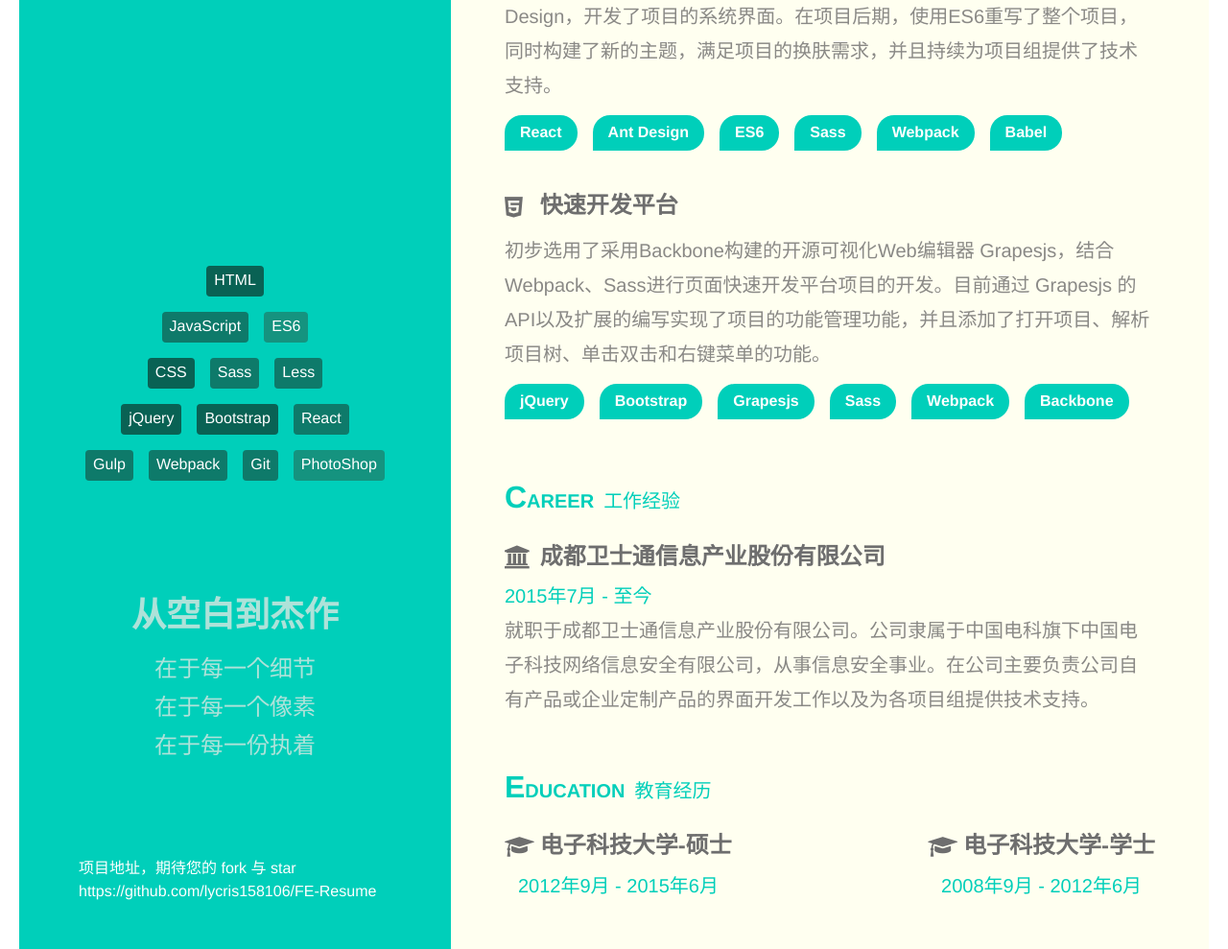
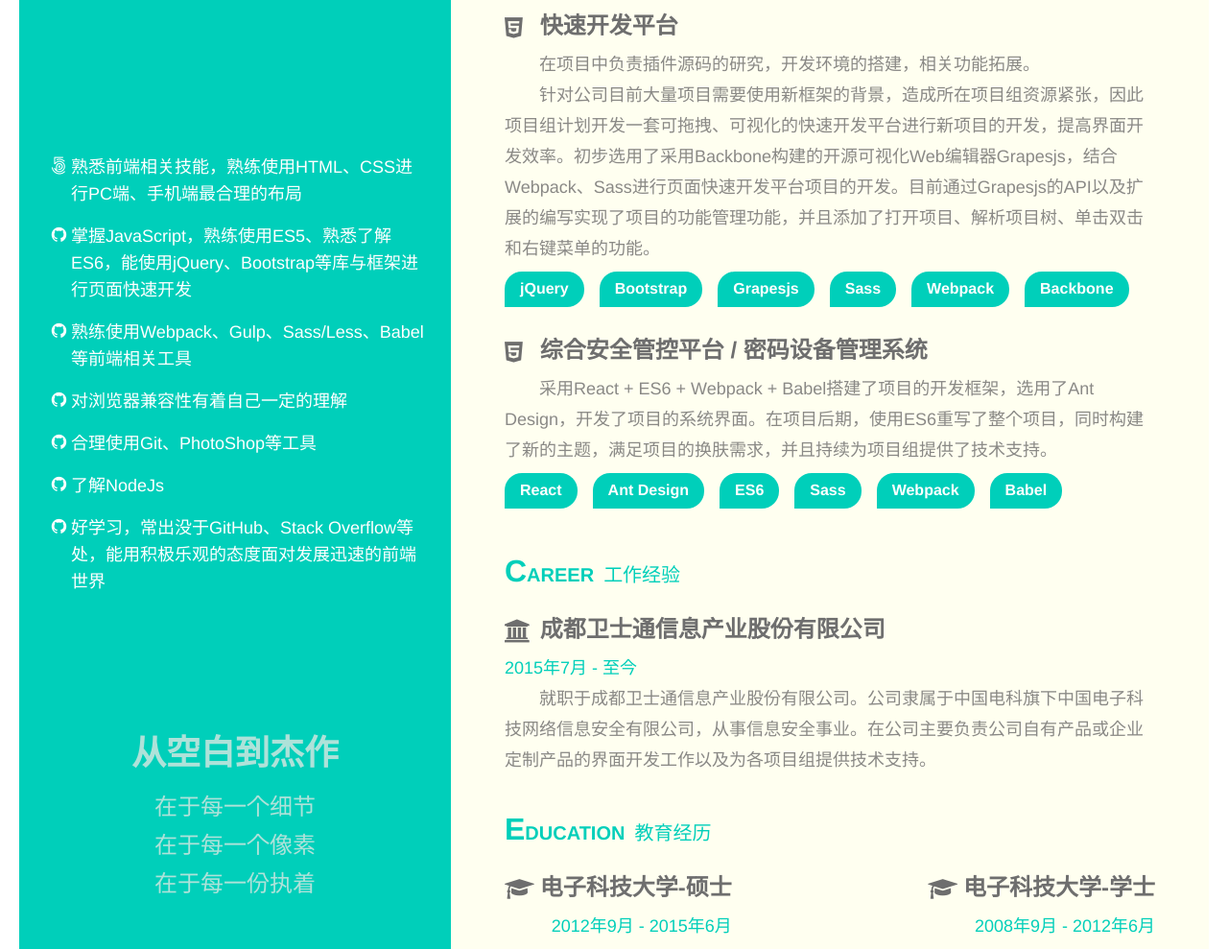
Before and after one commit to lycris158106/FE-Resume, a website: page app/html/print.html in a window 1280 px wide. Shown: the part 765-1754 px from the top of the page at 96% size. Drawn offline with Linux system fonts and the light colour scheme.

Commit message:
修改了打印简历的排版和样式
修改了打印简历的排版和样式

```diff
--- a/app/html/print.html
+++ b/app/html/print.html
@@ -11,12 +11,12 @@
 
 <main>
   <aside>
-    <section class="personal">
-      <section class="photo">
+    <div class="personal">
+      <div class="photo">
         <img src="../dist/images/photo.png">
-      </section>
-      <section class="name">任 轲</section>
-      <section class="position">Web前端开发工程师</section>
+      </div>
+      <div class="name">任 轲</div>
+      <div class="position">Web前端开发工程师</div>
       <ul class="contact">
         <li class="list-item">
           <i class="fa fa-fw fa-phone"></i>
@@ -39,47 +39,47 @@
           <span>https://github.com/lycris158106</span>
         </li>
       </ul>
-    </section>
+    </div>
 
-    <section class="skills">
-      <div class="detail-row">
-        <span class="label label-skilled">HTML</span>
-      </div>
-      <div class="detail-row">
-        <span class="label label-comprehend">JavaScript</span>
-        <span class="label label-learning">ES6</span>
-      </div>
-      <div class="detail-row">
-        <span class="label label-skilled">CSS</span>
-        <span class="label label-comprehend">Sass</span>
-        <span class="label label-comprehend">Less</span>
-      </div>
-      <div class="detail-row">
-        <span class="label label-skilled">jQuery</span>
-        <span class="label label-skilled">Bootstrap</span>
-        <span class="label label-comprehend">React</span>
-      </div>
-      <div class="detail-row">
-        <span class="label label-comprehend">Gulp</span>
-        <span class="label label-comprehend">Webpack</span>
-        <span class="label label-comprehend">Git</span>
-        <span class="label label-learning">PhotoShop</span>
-      </div>
-    </section>
+    <div class="advantage">
+      <ul class="list">
+        <li>
+          <i class="fa fa-fw fa-500px"></i>
+          <span>熟悉前端相关技能，熟练使用HTML、CSS进行PC端、手机端最合理的布局</span>
+        </li>
+        <li>
+          <i class="fa fa-fw fa-github"></i>
+          <span>掌握JavaScript，熟练使用ES5、熟悉了解ES6，能使用jQuery、Bootstrap等库与框架进行页面快速开发</span>
+        </li>
+        <li>
+          <i class="fa fa-fw fa-github"></i>
+          <span>熟练使用Webpack、Gulp、Sass/Less、Babel等前端相关工具</span>
+        </li>
+        <li>
+          <i class="fa fa-fw fa-github"></i>
+          <span>对浏览器兼容性有着自己一定的理解</span>
+        </li>
+        <li>
+          <i class="fa fa-fw fa-github"></i>
+          <span>合理使用Git、PhotoShop等工具</span>
+        </li>
+        <li>
+          <i class="fa fa-fw fa-github"></i>
+          <span>了解NodeJs</span></li>
+        <li>
+          <i class="fa fa-fw fa-github"></i>
+          <span>好学习，常出没于GitHub、Stack Overflow等处，能用积极乐观的态度面对发展迅速的前端世界</span>
+        </li>
+      </ul>
+    </div>
 
-    <section class="aspiration">
+    <div class="aspiration">
       <span>从空白到杰作</span>
       <span>在于每一个细节</span>
       <span>在于每一个像素</span>
       <span>在于每一份执着</span>
-    </section>
-
-    <section class="tooltip">
-      <span>项目地址，期待您的 fork 与 star</span>
-      <span>https://github.com/lycris158106/FE-Resume</span>
-    </section>
+    </div>
   </aside>
-
   <article>
     <section class="intention">
       <div class="title">
@@ -91,10 +91,13 @@
         <span>Web前端开发工程师</span>
       </div>
       <div class="description">
-        具有与<span style="color:#00cfba">&nbsp;产品经理&nbsp;视觉设计&nbsp;后端选手&nbsp;</span>和谐相处的特殊能力。
+        创造出赏心悦目的界面是我追求的目标！
       </div>
       <div class="description">
-        创造出赏心悦目的界面是我追求的目标！
+        希望从事一款公司的自有产品的设计、开发与迭代！
+      </div>
+      <div class="description">
+        可以同<span style="color:#00cfba">&nbsp;产品经理&nbsp;视觉设计&nbsp;后端选手&nbsp;</span>通力配合！
       </div>
       <div class="description">
         爱好开放的工作氛围，期待与一群志同道合的伙伴一起创造更大的价值！
@@ -111,7 +114,13 @@
         <span>软件产品用户界面</span>
       </div>
       <div class="description">
-        采用jQuery与Bootstrap、Sass/Less预编译器、Gulp及其系列插件构建开发环境，为公司搭建新一代软件产品的用户界面。针对公司产品的常见需求及运行环境，对Bootstrap在IE8下进行了优化，并选用系列插件扩展了产品的基本功能。
+        在项目中主要负责前端框架与工具的研究与应用，浏览器兼容性研究，框架的搭建，项目的具体应用。
+      </div>
+      <div class="description">
+        采用jQuery与Bootstrap、Gulp及其系列插件构建开发环境，为公司搭建新一代软件产品的用户界面，用于公司软件产品的升级换代。针对公司产品的常见需求及运行环境，对Bootstrap在IE8下进行了优化，并选用系列插件扩展了产品的基本功能。
+      </div>
+      <div class="description">
+        近一年多以来，采用软件产品用户界面框架，前后开展了多个项目，成功的应用于公司内部、成都市各检察院、中电科30研究所等处。同时为项目组提供了技术支持，在公司内取得了较好的反馈。
       </div>
       <div class="detail-row">
         <div class="label">jQuery</div>
@@ -119,6 +128,24 @@
         <div class="label">JavaScript</div>
         <div class="label">Sass</div>
         <div class="label">Gulp</div>
+      </div>
+      <div class="name">
+        <i class="fa fa-fw fa-html5"></i>
+        <span>快速开发平台</span>
+      </div>
+      <div class="description">
+        在项目中负责插件源码的研究，开发环境的搭建，相关功能拓展。
+      </div>
+      <div class="description">
+        针对公司目前大量项目需要使用新框架的背景，造成所在项目组资源紧张，因此项目组计划开发一套可拖拽、可视化的快速开发平台进行新项目的开发，提高界面开发效率。初步选用了采用Backbone构建的开源可视化Web编辑器Grapesjs，结合Webpack、Sass进行页面快速开发平台项目的开发。目前通过Grapesjs的API以及扩展的编写实现了项目的功能管理功能，并且添加了打开项目、解析项目树、单击双击和右键菜单的功能。
+      </div>
+      <div class="detail-row">
+        <div class="label">jQuery</div>
+        <div class="label">Bootstrap</div>
+        <div class="label">Grapesjs</div>
+        <div class="label">Sass</div>
+        <div class="label">Webpack</div>
+        <div class="label">Backbone</div>
       </div>
       <div class="name">
         <i class="fa fa-fw fa-html5"></i>
@@ -134,22 +161,6 @@
         <div class="label">Sass</div>
         <div class="label">Webpack</div>
         <div class="label">Babel</div>
-      </div>
-      <div class="name">
-        <i class="fa fa-fw fa-html5"></i>
-        <span>快速开发平台</span>
-      </div>
-      <div class="description">
-        初步选用了采用Backbone构建的开源可视化Web编辑器 Grapesjs，结合Webpack、Sass进行页面快速开发平台项目的开发。目前通过 Grapesjs
-        的API以及扩展的编写实现了项目的功能管理功能，并且添加了打开项目、解析项目树、单击双击和右键菜单的功能。
-      </div>
-      <div class="detail-row">
-        <div class="label">jQuery</div>
-        <div class="label">Bootstrap</div>
-        <div class="label">Grapesjs</div>
-        <div class="label">Sass</div>
-        <div class="label">Webpack</div>
-        <div class="label">Backbone</div>
       </div>
     </section>
 
@@ -193,6 +204,10 @@
       </div>
     </section>
   </article>
+  <div class="tooltip">
+    <span>项目地址: https://github.com/lycris158106/FE-Resume</span>
+    <span>期待您宝贵的意见</span>
+  </div>
 </main>
 
 </body>
--- a/app/src/sass/print.scss
+++ b/app/src/sass/print.scss
@@ -12,6 +12,7 @@
   color: #fff;
   font-family: '思源黑体', "Helvetica Neue", Helvetica, "PingFang SC", "Hiragino Sans GB", "Microsoft YaHei", "微软雅黑", Arial, sans-serif;
   main {
+    position: relative;
     display: flex;
     width: 1240px;
     height: 1754px;
@@ -28,7 +29,6 @@
         display: flex;
         flex-direction: column;
         align-items: center;
-        flex-grow: 1;
 
         .photo {
           flex-basis: 256px;
@@ -51,7 +51,7 @@
         }
 
         .position {
-          margin-bottom: 32px;
+          margin-bottom: 24px;
           line-height: 48px;
           font-size: 26px;
           font-weight: 600;
@@ -80,10 +80,34 @@
         }
       }
 
+      .advantage {
+        @include center;
+        flex-direction: column;
+
+        .list {
+          padding: 0 24px 0 54px;
+          margin: 0;
+          list-style: none;
+
+          li {
+            position: relative;
+            margin: 0 0 16px 0;
+            line-height: 28px;
+            font-size: 18px;
+
+            .fa {
+              position: absolute;
+              top: 4px;
+              left: -24px;
+            }
+          }
+        }
+      }
+
       .aspiration {
         @include center;
         flex-direction: column;
-        margin-bottom: 96px;
+        margin-bottom: 48px;
         color: #aee2d9;
         span {
           display: flex;
@@ -97,30 +121,6 @@
           flex-basis: 72px;
           font-size: 36px;
           font-weight: 600;
-        }
-      }
-
-      .skills {
-        @include center;
-        flex-direction: column;
-        margin-bottom: 96px;
-        .detail-row {
-          display: flex;
-          justify-content: space-between;
-        }
-      }
-
-      .tooltip {
-        display: flex;
-        flex-direction: column;
-        padding: 0 0 0 62px;
-        margin: 0 0 48px;
-        font-size: 16px;
-        color: #fff;
-        span {
-          display: flex;
-          flex-basis: 24px;
-          align-items: center;
         }
       }
     }
@@ -165,17 +165,20 @@
         .description {
           display: flex;
           align-items: center;
-          font-size: 20px;
+          font-size: 18px;
           font-weight: 500;
-          line-height: 36px;
+          line-height: 32px;
           color: #8a8986;
         }
       }
 
       .project {
+        .description {
+          text-indent: 2em;
+        }
         .detail-row {
           display: flex;
-          margin-bottom: 1.5em;
+          margin-bottom: 12px;
 
           &:last-child {
             margin-bottom: 0;
@@ -189,8 +192,11 @@
             background: #00cfba;
           }
         }
-        .description {
-          margin: .25em 0;
+      }
+
+      .career {
+        .description:not(.duration) {
+          text-indent: 2em;
         }
       }
 
@@ -198,6 +204,7 @@
       .education {
         .duration {
           color: #00cfba;
+          text-align: right;
         }
       }
 
@@ -249,11 +256,27 @@
             flex-direction: column;
 
             .duration {
-              justify-content: center;
+              justify-content: flex-end;
             }
           }
         }
       }
     }
+
+    .tooltip {
+      position: absolute;
+      top: 6px;
+      right: 12px;
+      display: flex;
+      flex-direction: column;
+      font-size: 14px;
+      color: #00cfba;
+      span {
+        display: flex;
+        flex-basis: 20px;
+        justify-content: flex-end;
+        align-items: center;
+      }
+    }
   }
 }
```
Also changed, not shown: app/dist/css/print.min.css, 1 other file.
